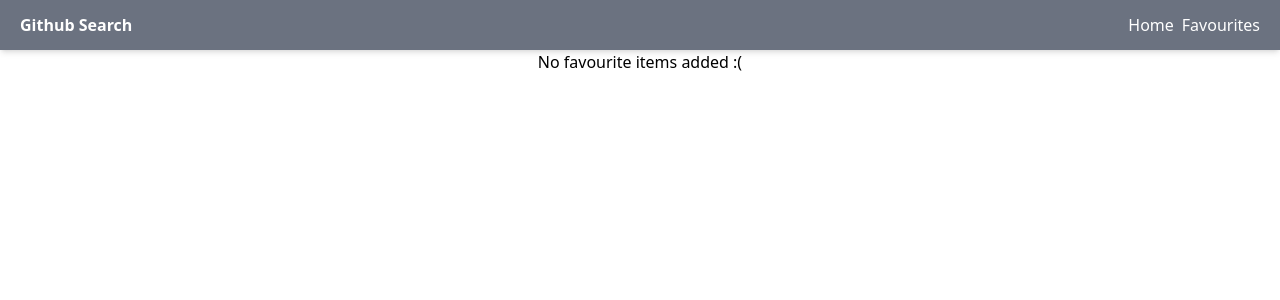
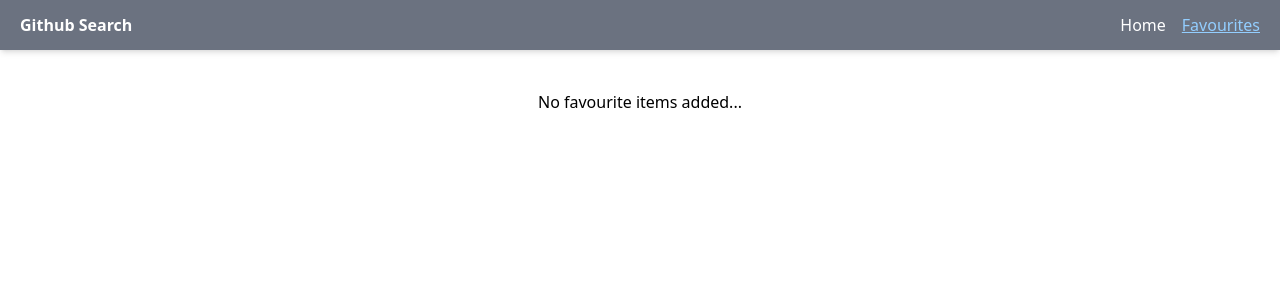
Before and after one commit to kholturaev2001/github-search, a React (Create React App) app: page /favourites in a window 1280 px wide. Shown: the top 300 px of the page. Built offline with nearby package versions, Linux system fonts and the light colour scheme.

Commit message:
work on styles

```diff
--- a/src/components/Navigation.tsx
+++ b/src/components/Navigation.tsx
@@ -1,15 +1,27 @@
 import React from "react";
-import { Link } from "react-router-dom";
+import { NavLink } from "react-router-dom";
 
 const Navigation = () => {
   return (
     <nav className=" flex justify-between items-center  h-[50px] px-5 shadow-md bg-gray-500 text-white">
       <h3 className="font-bold">Github Search</h3>
       <span>
-        <Link to="/" className="mr-2">
+        <NavLink
+          to="/"
+          className={({ isActive }) =>
+            `mr-4 ${isActive ? "text-[#93ceff] underline" : ""}`
+          }
+        >
           Home
-        </Link>
-        <Link to="/favourites">Favourites</Link>
+        </NavLink>
+        <NavLink
+          to="/favourites"
+          className={({ isActive }) =>
+            `${isActive ? "text-[#93ceff] underline" : ""}`
+          }
+        >
+          Favourites
+        </NavLink>
       </span>
     </nav>
   );
--- a/src/pages/FavouritesPage.tsx
+++ b/src/pages/FavouritesPage.tsx
@@ -5,13 +5,13 @@ const FavouritesPage = () => {
   const { favourites } = useAppSelector((state) => state.github);
 
   if (favourites.length === 0)
-    return <p className="text-center">No favourite items added :(</p>;
+    return <p className="text-center mt-10 ">No favourite items added...</p>;
 
   return (
-    <div className="flex pt-10 mx-auto h-screen w-screen justify-center">
-      <ul className="list-none">
+    <div className="flex pt-10 mx-auto h-screen w-full ">
+      <ul className="list-none w-full flex items-center flex-col">
         {favourites.map((el) => (
-          <li key={el}>
+          <li className="bg-blue-300 my-1 p-2 rounded-md w-[80%] overflow-hidden truncate" key={el}>
             <a href={el} target="_blank" rel="noreferrer" >{el}</a>
           </li>
         ))}
--- a/src/pages/HomePage.tsx
+++ b/src/pages/HomePage.tsx
@@ -38,7 +38,7 @@ const HomePage = () => {
       {isError && (
         <p className="text-center text-red-600">Something went wrong</p>
       )}
-      <div className="relative w-[560px] flex flex-col gap-5">
+      <div className="relative w-[80%] max-w-[560px]  flex flex-col gap-5">
         <input
           type="text"
           className="border py-2 px-4 w-full h-[42px] mb-2"
```
